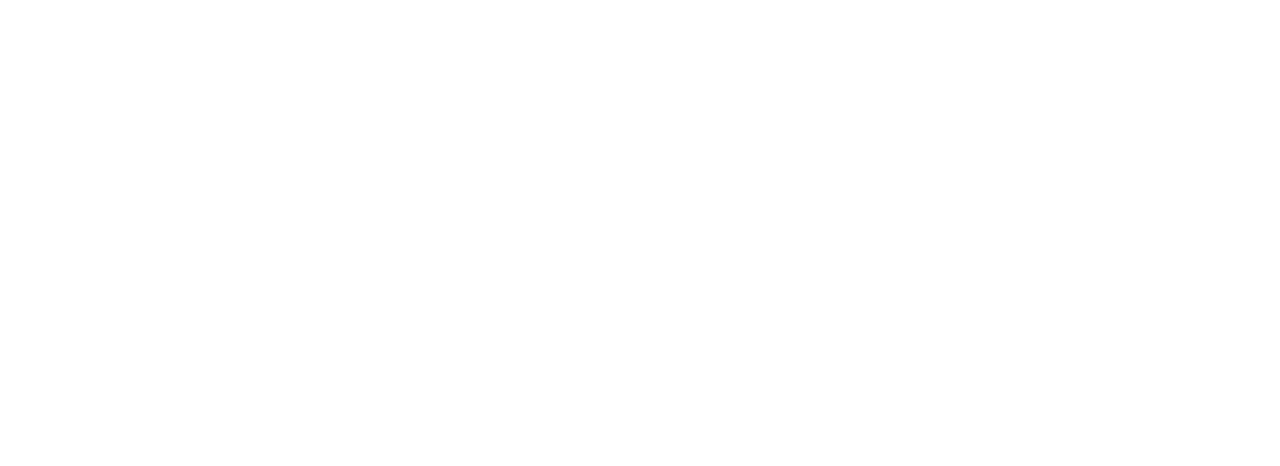
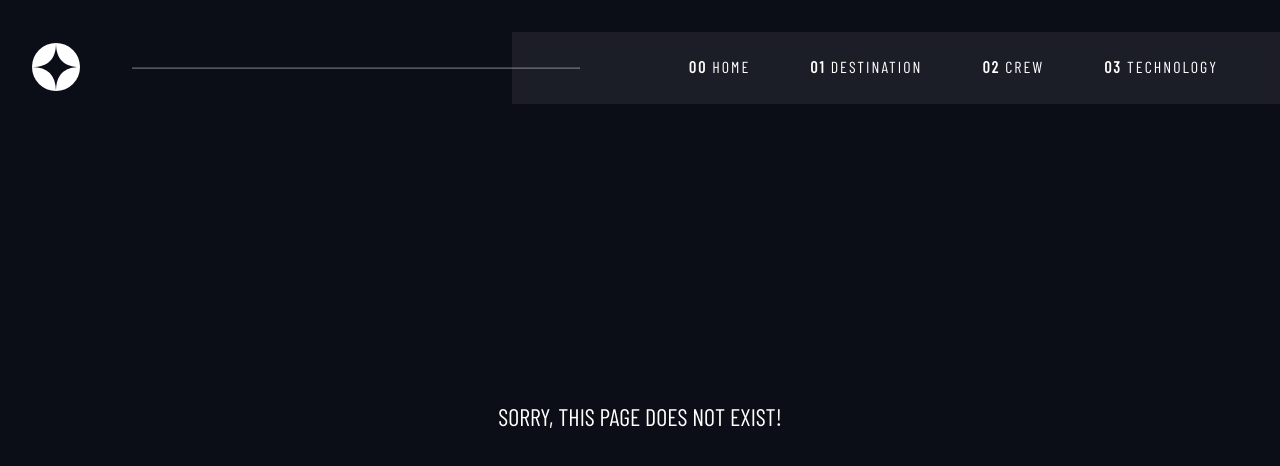
Before and after one commit to biancassantos/space-tourism-website, a React (Vite) app: page / in a window 1280 px wide. Before the commit this address had no page. Shown: the top 466 px of the page. Built offline with nearby package versions, Linux system fonts and the light colour scheme; a web font is replaced by a local one.

Commit message:
not found page created

```diff
--- a/src/App.tsx
+++ b/src/App.tsx
@@ -15,6 +15,7 @@
 import LaunchVehicle from "./pages/technology/LaunchVehicle";
 import Spaceport from "./pages/technology/Spaceport";
 import SpaceCapsule from "./pages/technology/SpaceCapsule";
+import NotFound from "./pages/NotFound";
 
 function App() {
   return (
@@ -42,6 +43,7 @@
             <Route path="/space-tourism-website/technology/spaceport" element={<Spaceport />} />
             <Route path="/space-tourism-website/technology/space-capsule" element={<SpaceCapsule />} />
           </Route>
+          <Route path="*" element={<NotFound />} />
         </Route>
       </Routes>
     </BrowserRouter>
--- /dev/null
+++ b/src/pages/NotFound.tsx
@@ -0,0 +1,20 @@
+function NotFound() {
+  const style = {
+    backgroundColor: "var(--blue-900)",
+    display: "flex",
+    justifyContent: "center",
+    alignItems: "center"
+  }
+
+  return (
+    <main
+    className="main-not-found"
+    style={style}>
+      <section>
+        <h1>Sorry, this page does not exist!</h1>
+      </section>
+    </main>
+  )
+}
+
+export default NotFound;
```
